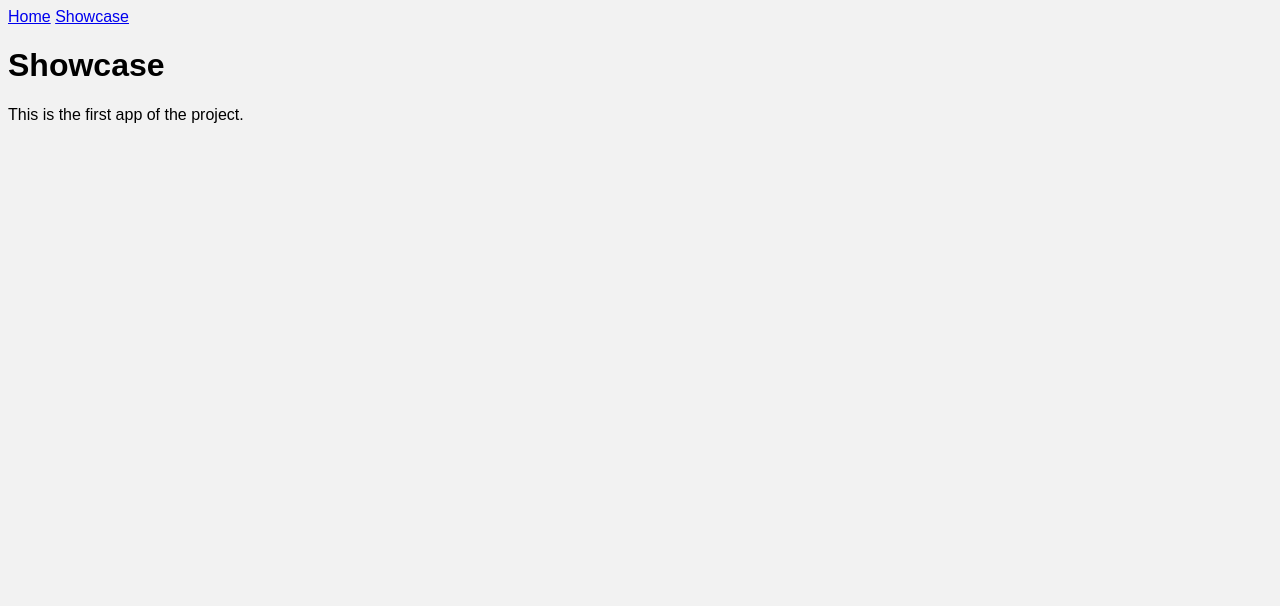
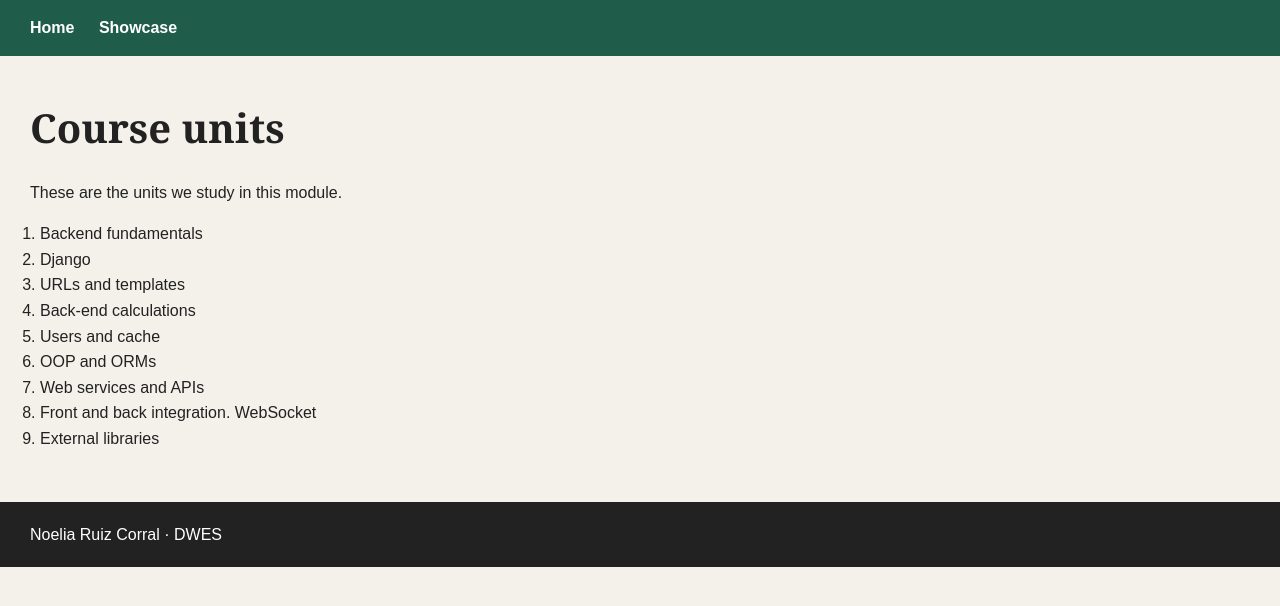
Before and after one commit to noa-rc/DWES, a Django app: page /showcase/ in a window 1280 px wide. Shown: the top 606 px of the page. Run offline with Django 5.2, Linux system fonts and the light colour scheme.

Commit message:
Add DWES introduction page, course units and styles

```diff
--- a/TFG/showcase/templates/showcase/showcase.html
+++ b/TFG/showcase/templates/showcase/showcase.html
@@ -1,9 +1,9 @@
 <!DOCTYPE html>
 {% load static %}
-<html>
+<html lang="en">
     <head>
         <meta charset="UTF-8" />
-        <title>Showcase</title>
+        <title>Showcase · DWES</title>
         <link rel="stylesheet" href="{% static 'css/style.css' %}">
     </head>
     <body>
@@ -11,7 +11,24 @@
             <a href="/">Home</a>
             <a href="/showcase/">Showcase</a>
         </nav>
-        <h1>Showcase</h1>
-        <p>This is the first app of the project.</p>
+
+        <h1>Course units</h1>
+        <p>These are the units we study in this module.</p>
+
+        <ol>
+            <li>Backend fundamentals</li>
+            <li>Django</li>
+            <li>URLs and templates</li>
+            <li>Back-end calculations</li>
+            <li>Users and cache</li>
+            <li>OOP and ORMs</li>
+            <li>Web services and APIs</li>
+            <li>Front and back integration. WebSocket</li>
+            <li>External libraries</li>
+        </ol>
+
+        <footer>
+            <p>Noelia Ruiz Corral · DWES</p>
+        </footer>
     </body>
 </html>
--- a/TFG/static/css/style.css
+++ b/TFG/static/css/style.css
@@ -1,4 +1,54 @@
 body {
-    background-color: #f2f2f2;
+    margin: 0;
+    background-color: #f4f1ea;
+    color: #222222;
     font-family: Arial, sans-serif;
+    line-height: 1.6;
 }
+
+nav {
+    background-color: #1f5c4a;
+    padding: 15px 30px;
+}
+
+nav a {
+    color: white;
+    text-decoration: none;
+    margin-right: 20px;
+    font-weight: bold;
+}
+
+nav a:hover {
+    text-decoration: underline;
+}
+
+h1 {
+    font-family: Georgia, serif;
+    font-size: 40px;
+    margin: 40px 30px 20px;
+}
+
+h2 {
+    color: #1f5c4a;
+    margin: 30px 30px 5px;
+}
+
+p {
+    margin: 0 30px;
+    max-width: 700px;
+}
+
+footer {
+    margin-top: 50px;
+    background-color: #222222;
+    color: white;
+    padding: 20px 0;
+}
+
+img {
+    display: block;
+    max-width: 400px;
+    width: 100%;
+    margin: 30px;
+    border-radius: 8px;
+}
```
Also changed, not shown: TFG/templates/home.html (+18 -3 lines).
